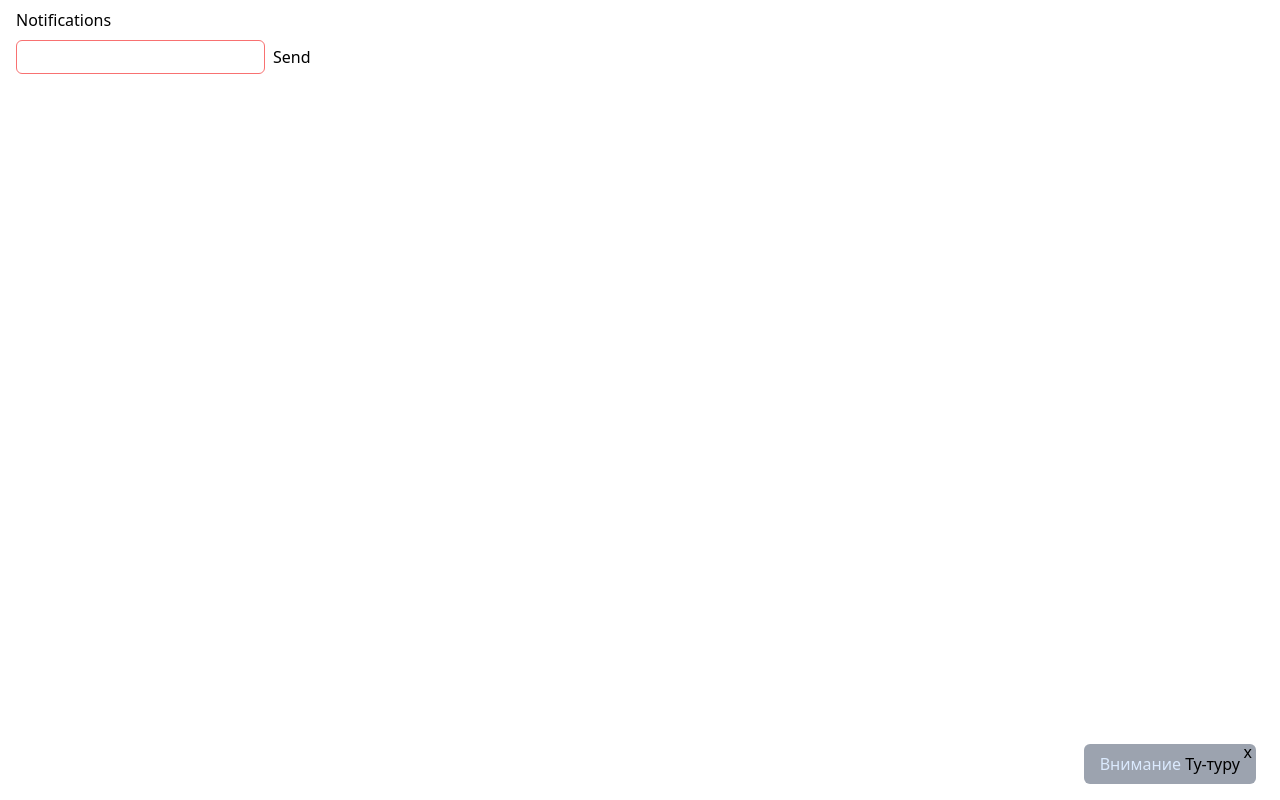
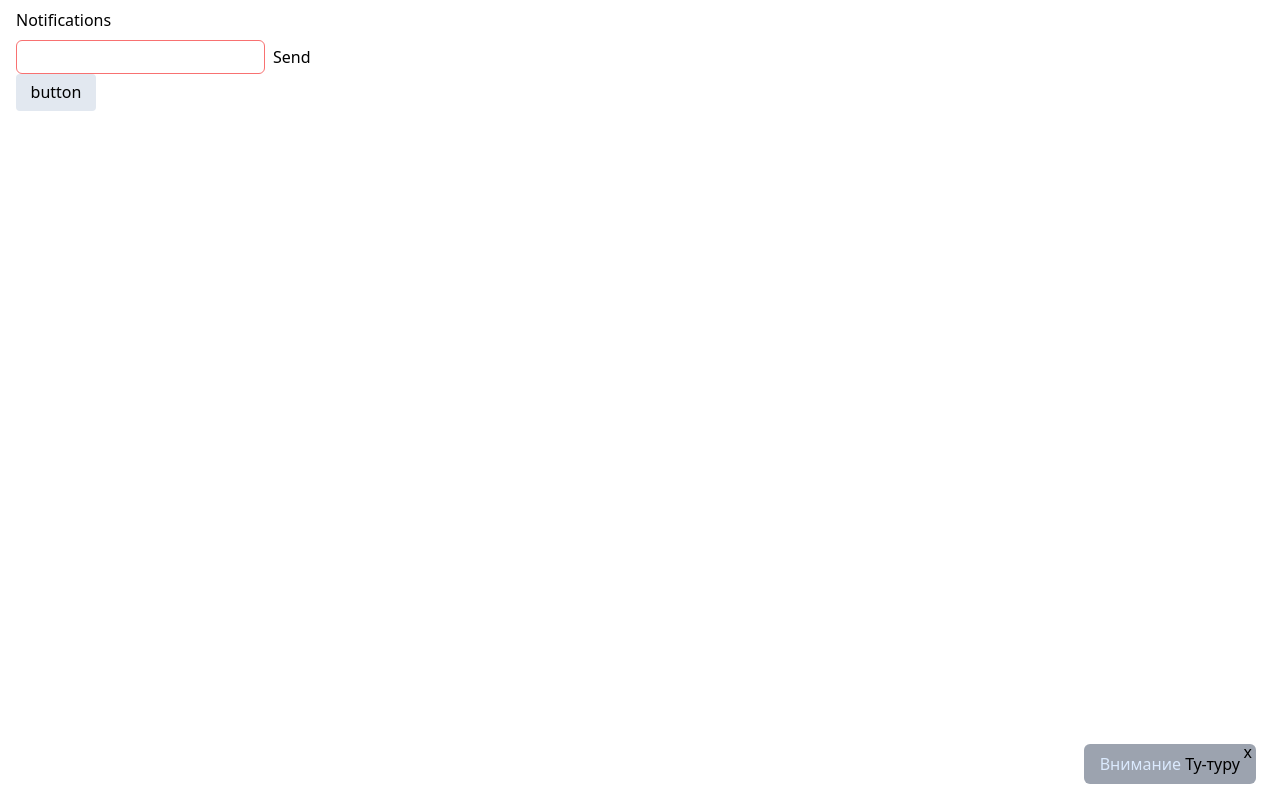
Before and after one commit to Jokernics/features, a React (Create React App) app: page / in a window 1280 px wide. Built offline with nearby package versions, Linux system fonts and the light colour scheme.

Commit message:
feat: add button

```diff
--- a/src/App.tsx
+++ b/src/App.tsx
@@ -1,6 +1,9 @@
-import { useContext, useRef } from "react";
+import { useRef } from "react";
 import "./App.css";
-import { NoticeContext, NoticeProvider } from "./components/Notifications/NoticeProvider";
+import { NoticeProvider } from "./components/Notifications/NoticeProvider";
+import { useAddNotice } from "./components/Notifications/useAddNotice";
+import NoticeExample from "./components/Examples/NoticeExample";
+import ButtonExample from "./components/Examples/ButtonExample";
 
 function App() {
   return (
@@ -18,23 +21,10 @@ function App() {
 export default App;
 
 const NoticeTestComp = () => {
-  const notificationInputRef = useRef<null | HTMLInputElement>(null);
-  const { addNotice } = useContext(NoticeContext);
-
   return (
     <div>
-      <input
-        type="text"
-        ref={notificationInputRef}
-        className="border-red-400 outline-red-400 border rounded-md mr-2 mt-2 px-2 py-1"
-      />
-      <button
-        onClick={() => {
-          if (notificationInputRef.current) addNotice({ value: notificationInputRef.current.value });
-        }}
-      >
-        Send
-      </button>
+      <NoticeExample />
+      <ButtonExample />
     </div>
   );
 };
--- /dev/null
+++ b/src/components/Button/Button.tsx
@@ -0,0 +1,63 @@
+import { ReactElement, useEffect, useRef, useState } from "react";
+import Loader from "../Loader/Loader";
+import { ReactComponent as ArrowIcon } from "../../assets/svg/arrow.svg";
+import "./index.css";
+
+type props = {
+  onClick?: (e: React.MouseEvent<HTMLButtonElement, MouseEvent>) => void;
+  children: string | ReactElement;
+  className?: string;
+  style?: {};
+  isLoading?: boolean;
+  isSuccess?: boolean;
+  successArrowExpireTime?: number;
+};
+
+export default function Button({
+  onClick = () => {},
+  children,
+  className,
+  style = {},
+  isLoading = false,
+  isSuccess = false,
+  successArrowExpireTime = 2000,
+}: props) {
+  const [isSuccessArrow, setIsSuccessArrow] = useState(false);
+  const timer = useRef<NodeJS.Timeout | null>(null);
+
+  useEffect(() => {
+    if (isSuccess) {
+      setIsSuccessArrow(true);
+
+      timer.current = setTimeout(() => {
+        setIsSuccessArrow(false);
+      }, successArrowExpireTime);
+    } else {
+      setIsSuccessArrow(false);
+
+      if (timer.current) {
+        clearTimeout(timer.current);
+      }
+    }
+  }, [isSuccess, successArrowExpireTime]);
+
+  return (
+    <button
+      style={style}
+      onClick={(e) => !isLoading && !isSuccessArrow && onClick(e)}
+      className={`relative rounded wrap min-h-[2.3rem] w-full max-w-fit min-w-[5rem] whitespace-break-spaces break-all text-black flex justify-center items-center bg-slate-200 px-2 hover:bg-slate-500 transition-all
+
+      ${className ? className : ""}`}
+    >
+      {isLoading && <div className="absolute flex items-center">{<Loader />}</div>}
+      {isSuccessArrow && (
+        <p className="absolute">
+          <ArrowIcon style={{ animationDuration: ".8s" }} className="mx-auto overflow-hidden fadeIn fill-black" />
+        </p>
+      )}
+      <p className={`${isLoading || isSuccessArrow ? "invisible" : ""} ${!isSuccessArrow && isSuccess ? "fadeIn" : ""}`}>
+        {children}
+      </p>
+    </button>
+  );
+}
--- /dev/null
+++ b/src/components/Button/index.css
@@ -0,0 +1,12 @@
+.fadeIn {
+    animation: fadeIn 1s;
+}
+
+@keyframes fadeIn {
+    from {
+        opacity: 0;
+    }
+    to {
+        opacity: 1;
+    }
+}
--- /dev/null
+++ b/src/components/Examples/ButtonExample.tsx
@@ -0,0 +1,25 @@
+import React, { useState } from "react";
+import Button from "../Button/Button";
+
+export default function ButtonExample() {
+  const [isLoading, setIsLoading] = useState(false);
+  const [isSuccess, setIsSuccess] = useState(false);
+
+  const handleClick = () => {
+    setIsLoading(true);
+    setIsSuccess(false);
+
+    setTimeout(() => {
+      setIsLoading(false);
+      setIsSuccess(true);
+    }, 1000);
+  };
+
+  return (
+    <div>
+      <Button {...{ isLoading, isSuccess }} onClick={handleClick}>
+        button
+      </Button>
+    </div>
+  );
+}
--- /dev/null
+++ b/src/components/Examples/NoticeExample.tsx
@@ -0,0 +1,25 @@
+import React, { useRef } from "react";
+import { useAddNotice } from "../Notifications/useAddNotice";
+
+export default function NoticeExample() {
+  const notificationInputRef = useRef<null | HTMLInputElement>(null);
+  const addNotice = useAddNotice();
+
+  return (
+    <div>
+      {" "}
+      <input
+        type="text"
+        ref={notificationInputRef}
+        className="border-red-400 outline-red-400 border rounded-md mr-2 mt-2 px-2 py-1"
+      />
+      <button
+        onClick={() => {
+          if (notificationInputRef.current) addNotice({ value: notificationInputRef.current.value });
+        }}
+      >
+        Send
+      </button>
+    </div>
+  );
+}
--- /dev/null
+++ b/src/components/Loader/Loader.tsx
@@ -0,0 +1,22 @@
+import { useEffect, useState } from "react";
+import "./index.css";
+
+export default function Loader() {
+  const [isVisible, setIsVisible] = useState(false);
+
+  useEffect(() => {
+    const timer = setTimeout(() => {
+      setIsVisible(true);
+    }, 200);
+
+    return () => clearTimeout(timer);
+  }, []);
+
+  return (
+    <>
+      {isVisible && (
+        <span className="loader mx-auto overflow-hidden w-4 h-4"></span>
+      )}
+    </>
+  );
+}
--- /dev/null
+++ b/src/components/Loader/index.css
@@ -0,0 +1,19 @@
+.loader {
+    width: 15px;
+    height: 15px;
+    border: 2px solid #FFF;
+    border-bottom-color: transparent;
+    border-radius: 50%;
+    display: inline-block;
+    box-sizing: border-box;
+    animation: rotation 1s linear infinite;
+}
+
+@keyframes rotation {
+    0% {
+        transform: rotate(0deg);
+    }
+    100% {
+        transform: rotate(360deg);
+    }
+}
--- /dev/null
+++ b/src/components/Notifications/useAddNotice.tsx
@@ -0,0 +1,8 @@
+import { useContext } from "react";
+import { NoticeContext } from "./NoticeProvider";
+
+export const useAddNotice = () => {
+  const { addNotice } = useContext(NoticeContext);
+
+  return addNotice;
+};
```
Also changed, not shown: src/assets/svg/arrow.svg (added).
